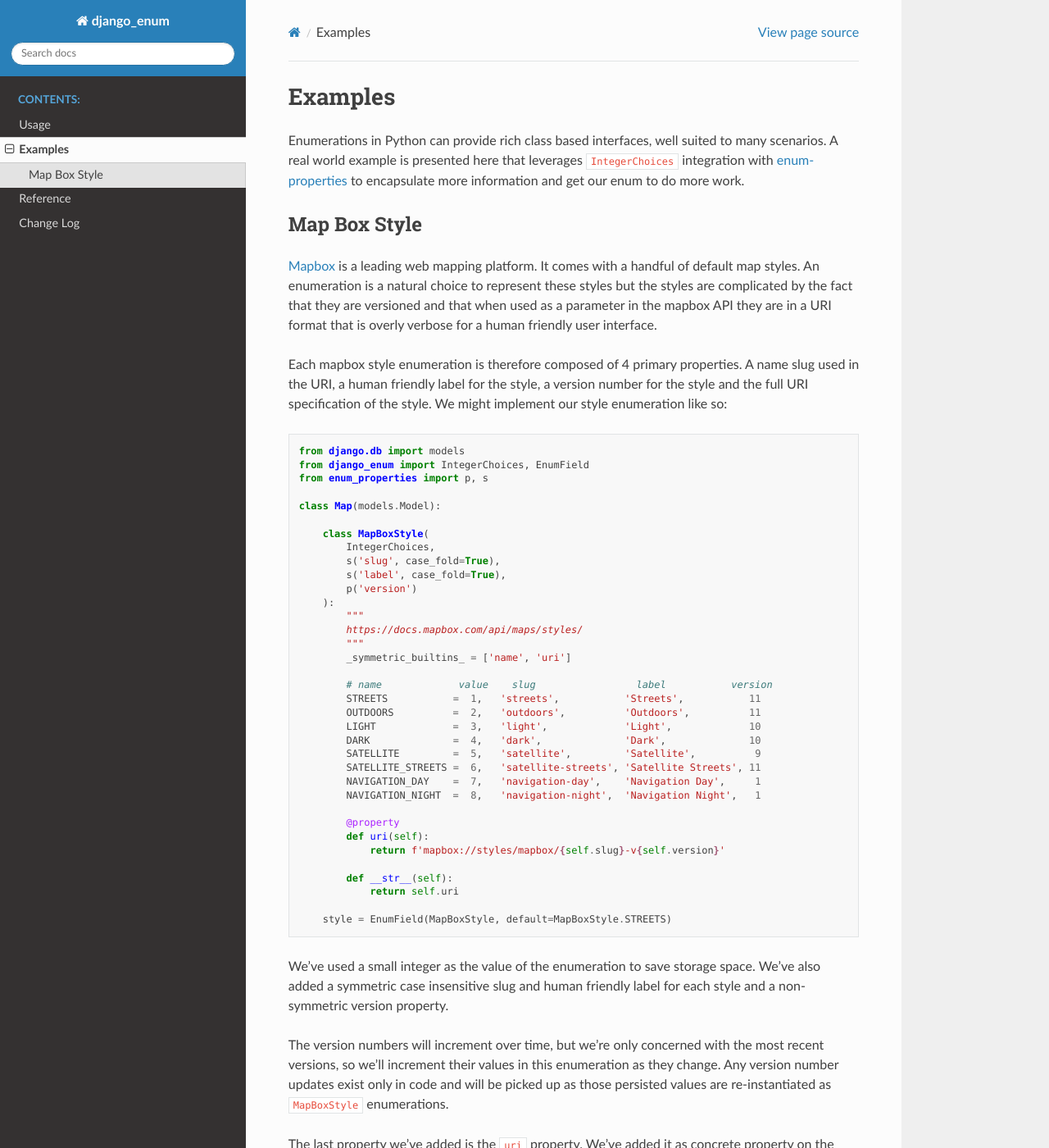
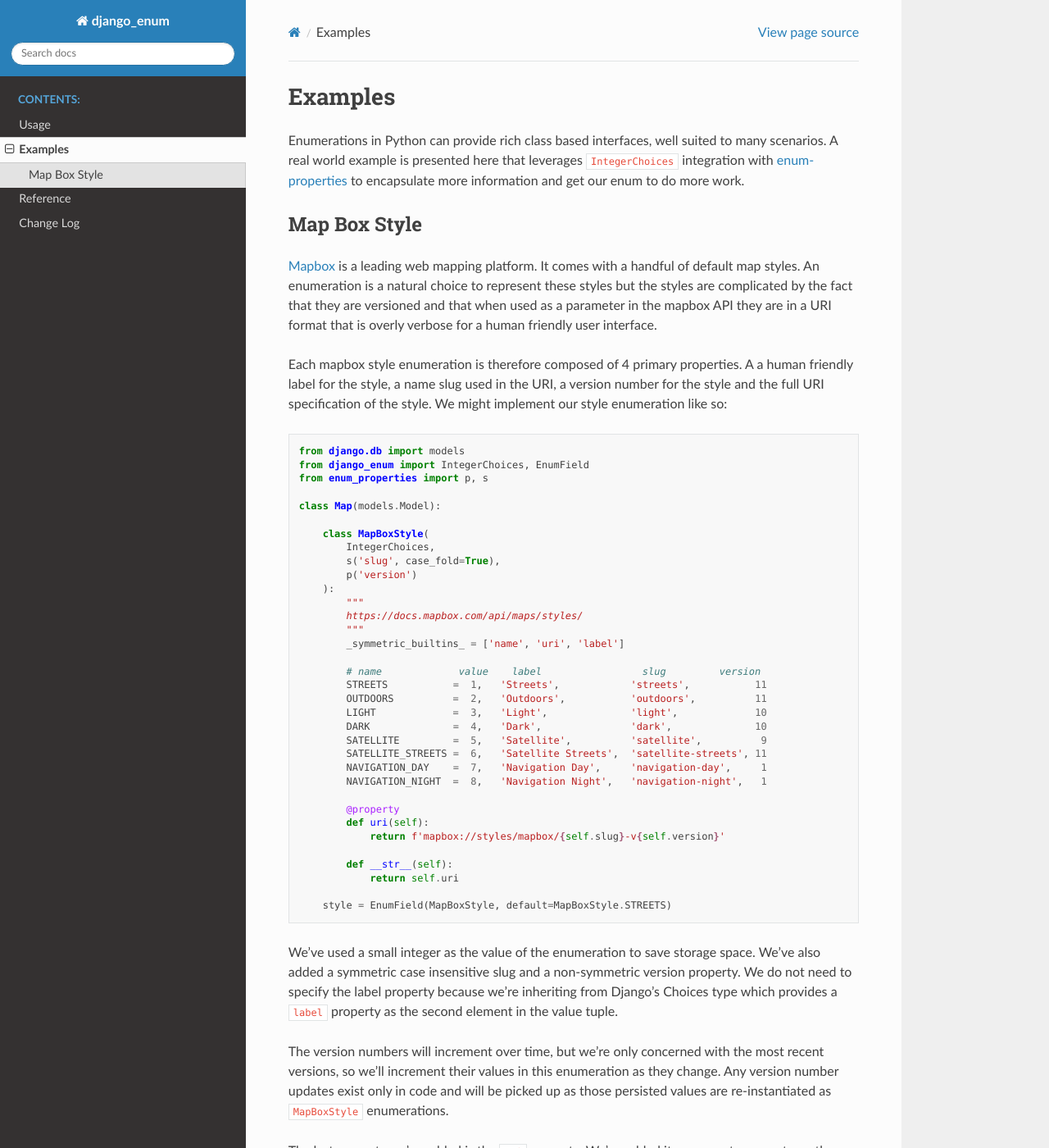
Before and after one commit to bckohan/django-enum, a Sphinx documentation site: the page built from doc/source/examples.rst, in a window 1280 px wide and 1400 px high. Shown: the whole window at 82% size. Built offline with Sphinx 7.4.7 and the Read the Docs theme 2.0.0, drawn with Linux system fonts in a browser that asks for light colours.

Commit message:
close #37

```diff
--- a/django_enum/__init__.py
+++ b/django_enum/__init__.py
@@ -47,7 +47,7 @@ __all__ = [
     'EnumFilter'
 ]
 
-VERSION = (1, 2, 0)
+VERSION = (1, 2, 1)
 
 __title__ = 'Django Enum'
 __version__ = '.'.join(str(i) for i in VERSION)
--- a/doc/requirements.txt
+++ b/doc/requirements.txt
@@ -6,4 +6,4 @@ sphinxcontrib-htmlhelp==2.0.1; python_version >= "3.5"
 sphinxcontrib-jsmath==1.0.1; python_version >= "3.5"
 sphinxcontrib-qthelp==1.0.3; python_version >= "3.5"
 sphinxcontrib-serializinghtml==1.1.5; python_version >= "3.5"
-django-enum==1.2.0
+django-enum==1.2.1
--- a/doc/source/changelog.rst
+++ b/doc/source/changelog.rst
@@ -1,6 +1,11 @@
 ==========
 Change Log
 ==========
+
+v1.2.1
+======
+
+* Fixed `Document that with version 1.4 of enum-properties label is no longer overridable for Choices <https://github.com/bckohan/django-enum/issues/37>`_
 
 v1.2.0
 ======
--- a/doc/source/examples.rst
+++ b/doc/source/examples.rst
@@ -21,7 +21,7 @@ versioned and that when used as a parameter in the mapbox API they are in a URI
 format that is overly verbose for a human friendly user interface.
 
 Each mapbox style enumeration is therefore composed of 4 primary properties. A
-name slug used in the URI, a human friendly label for the style, a version
+a human friendly label for the style, a name slug used in the URI, a version
 number for the style and the full URI specification of the style. We might
 implement our style enumeration like so:
 
@@ -36,23 +36,22 @@ implement our style enumeration like so:
         class MapBoxStyle(
             IntegerChoices,
             s('slug', case_fold=True),
-            s('label', case_fold=True),
             p('version')
         ):
             """
             https://docs.mapbox.com/api/maps/styles/
             """
-            _symmetric_builtins_ = ['name', 'uri']
+            _symmetric_builtins_ = ['name', 'uri', 'label']
 
-            # name             value    slug                 label           version
-            STREETS           =  1,   'streets',           'Streets',           11
-            OUTDOORS          =  2,   'outdoors',          'Outdoors',          11
-            LIGHT             =  3,   'light',             'Light',             10
-            DARK              =  4,   'dark',              'Dark',              10
-            SATELLITE         =  5,   'satellite',         'Satellite',          9
-            SATELLITE_STREETS =  6,   'satellite-streets', 'Satellite Streets', 11
-            NAVIGATION_DAY    =  7,   'navigation-day',    'Navigation Day',     1
-            NAVIGATION_NIGHT  =  8,   'navigation-night',  'Navigation Night',   1
+            # name             value    label                 slug         version
+            STREETS           =  1,   'Streets',            'streets',           11
+            OUTDOORS          =  2,   'Outdoors',           'outdoors',          11
+            LIGHT             =  3,   'Light',              'light',             10
+            DARK              =  4,   'Dark',               'dark',              10
+            SATELLITE         =  5,   'Satellite',          'satellite',          9
+            SATELLITE_STREETS =  6,   'Satellite Streets',  'satellite-streets', 11
+            NAVIGATION_DAY    =  7,   'Navigation Day',     'navigation-day',     1
+            NAVIGATION_NIGHT  =  8,   'Navigation Night',   'navigation-night',   1
 
             @property
             def uri(self):
@@ -65,8 +64,10 @@ implement our style enumeration like so:
 
 
 We've used a small integer as the value of the enumeration to save storage
-space. We've also added a symmetric case insensitive slug and human friendly
-label for each style and a non-symmetric version property.
+space. We've also added a symmetric case insensitive slug and a non-symmetric
+version property. We do not need to specify the label property because we're
+inheriting from Django's Choices type which provides a ``label`` property as
+the second element in the value tuple.
 
 The version numbers will increment over time, but we're only concerned with the
 most recent versions, so we'll increment their values in this enumeration as
--- a/pyproject.toml
+++ b/pyproject.toml
@@ -1,6 +1,6 @@
 [tool.poetry]
 name = "django-enum"
-version = "1.2.0"
+version = "1.2.1"
 description = "Full and natural support for enumerations as Django model fields."
 authors = ["Brian Kohan <bckohan@gmail.com>"]
 license = "MIT"
@@ -15,7 +15,7 @@ classifiers = [
     "Topic :: Software Development :: Libraries :: Python Modules",
     "Development Status :: 5 - Production/Stable",
     "Framework :: Django :: 3.2",
-    "Framework :: Django :: 4.1",
+    "Framework :: Django :: 4.0",
     "Framework :: Django :: 4.2",
     "Intended Audience :: Developers",
     "License :: OSI Approved :: MIT License",
```
Also changed, not shown: 4 other files.
